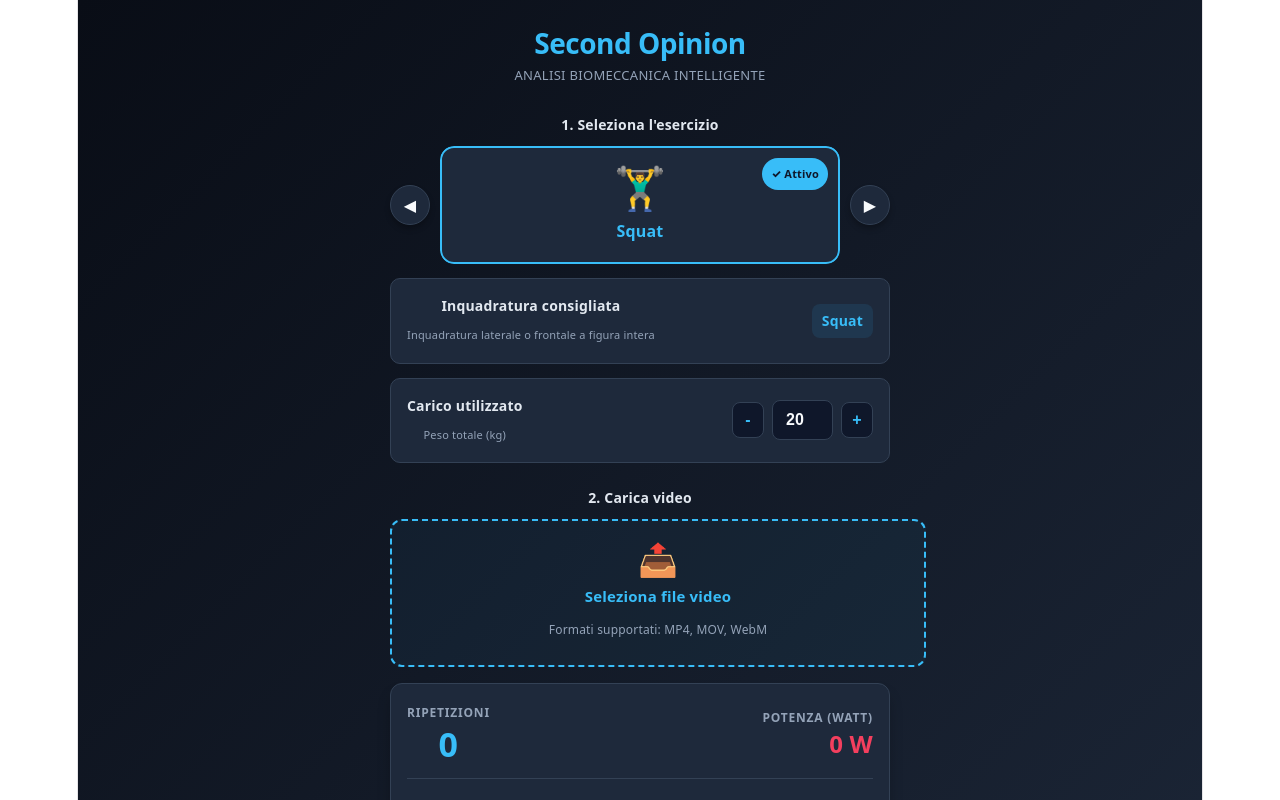
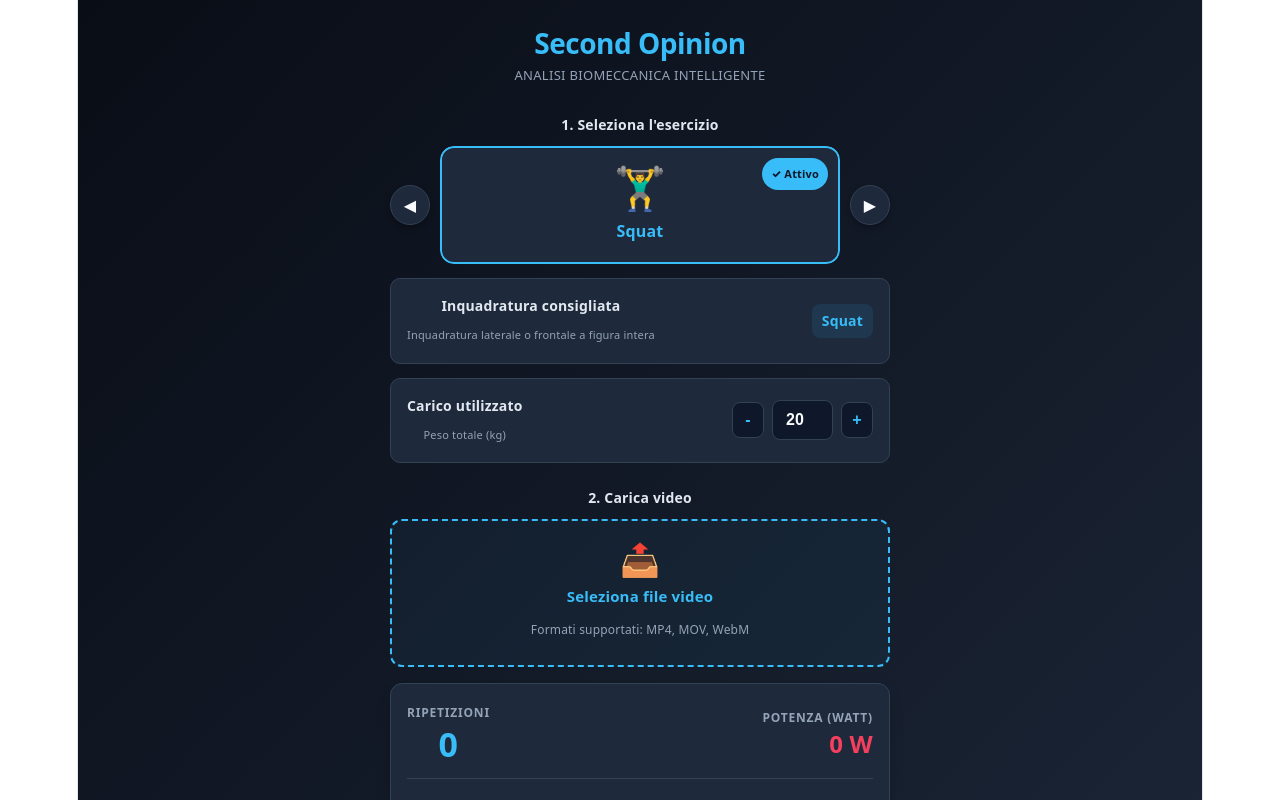
Before and after one commit to jaq77va/second-opinion, a React (Vite) app: page / in a window 1280 px wide. Shown: the top 800 px of the page. Built offline with nearby package versions, Linux system fonts and the light colour scheme.

Commit message:
migliorie v7

```diff
--- a/src/App.tsx
+++ b/src/App.tsx
@@ -590,7 +590,7 @@ export function App() {
           </button>
         </div>
 
-        {/* --- INQUADRATURA CONSIGLIATA ALLINEATA NELLO STILE DEL CARICO --- */}
+        {/* --- INQUADRATURA CONSIGLIATA --- */}
         <div style={{ marginTop: 14, padding: '14px 16px', borderRadius: 10, background: '#1e293b', border: '1px solid #334155', display: 'flex', justifyContent: 'space-between', alignItems: 'center' }}>
           <div>
             <span style={{ fontWeight: 700, fontSize: 14, color: '#e2e8f0', display: 'block' }}>Inquadratura consigliata</span>
@@ -651,7 +651,7 @@ export function App() {
 
         <label style={{ display: 'block', marginTop: 22, marginBottom: 8, fontWeight: 700, fontSize: 14, color: '#e2e8f0' }}>2. Carica video</label>
 
-        {/* --- UPLOAD FILE --- */}
+        {/* --- UPLOAD FILE CORRETTO CON BOX-SIZING BORDER-BOX --- */}
         <input
           type="file"
           accept="video/*"
@@ -663,6 +663,7 @@ export function App() {
           onClick={() => !isProcessing && fileInputRef.current?.click()}
           style={{
             width: '100%',
+            boxSizing: 'border-box', // <-- RISOLVE IL PROBLEMA DELLO SBORDAMENTO A DESTRA
             padding: '22px 16px',
             borderRadius: 12,
             border: '2px dashed #38bdf8',
```
